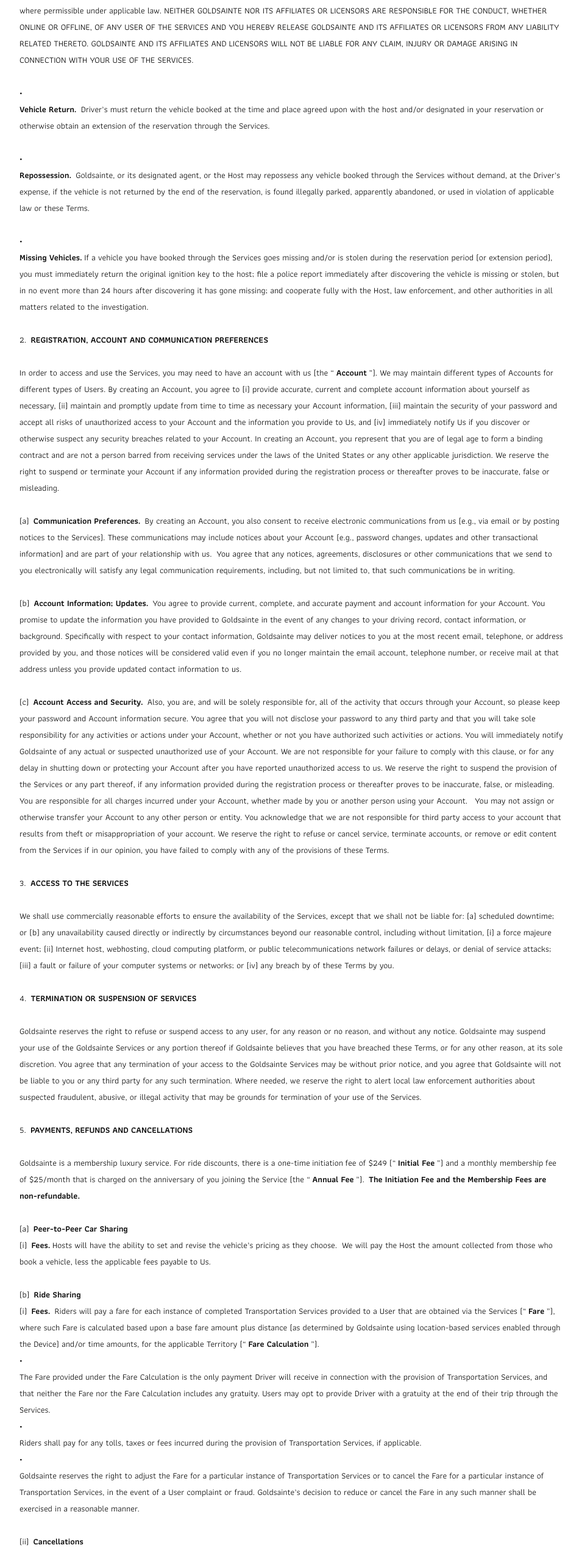
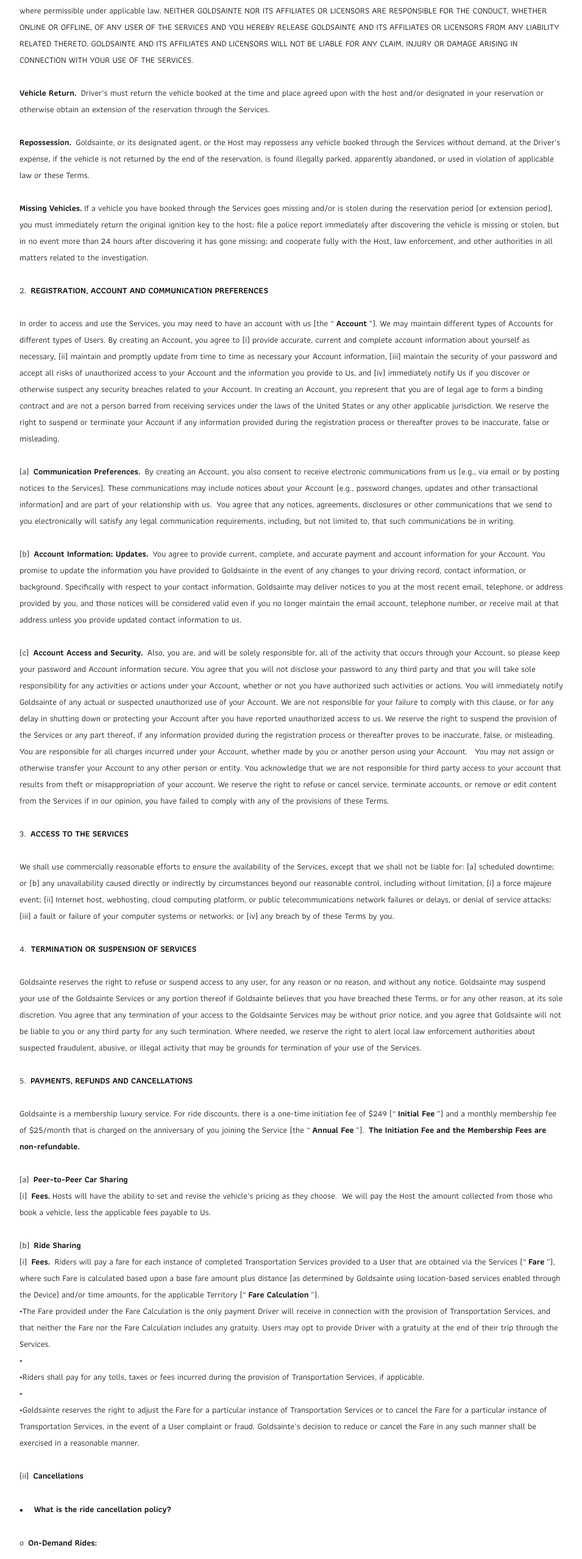
Before and after one commit to DesignGoldsainte/goldsainte48, a plain HTML site: page terms-and-conditions.html in a window 1280 px wide. Shown: the part 3943-6500 px from the top of the page at 61% size, without its empty margins (162-1117 px from the left). Drawn offline with Linux system fonts and the light colour scheme; a web font is replaced by a local one.

Commit message:
Update terms-and-conditions.html

```diff
--- a/terms-and-conditions.html
+++ b/terms-and-conditions.html
@@ -736,7 +736,7 @@
             </p>
             <p class="p">
               <span class="provide-a-brief-written-descr">
-                <span class="this-website-is">•</span>
+                <span class="this-website-is"></span>
               </span>
             </p>
             <p class="p">
@@ -757,7 +757,7 @@
             </p>
             <p class="p">
               <span class="provide-a-brief-written-descr">
-                <span class="this-website-is">•</span>
+                <span class="this-website-is"></span>
               </span>
             </p>
             <p class="p">
@@ -780,7 +780,7 @@
             </p>
             <p class="p">
               <span class="provide-a-brief-written-descr">
-                <span class="this-website-is">•</span>
+                <span class="this-website-is"></span>
               </span>
             </p>
             <p class="p">
@@ -1094,13 +1094,13 @@
             </p>
             <p class="p">
               <span class="provide-a-brief-written-descr">
-                <span class="this-website-is">•</span>
-              </span>
-            </p>
-            <p class="p">
-              <span class="provide-a-brief-written-descr">
-                <span class="this-website-is"
-                  >The Fare provided under the Fare Calculation is the only
+                <span class="this-website-is"></span>
+              </span>
+            </p>
+            <p class="p">
+              <span class="provide-a-brief-written-descr">
+                <span class="this-website-is"
+                  >•The Fare provided under the Fare Calculation is the only
                   payment Driver will receive in connection with the provision
                   of Transportation Services, and that neither the Fare nor the
                   Fare Calculation includes any gratuity. Users may opt to
@@ -1117,7 +1117,7 @@
             <p class="p">
               <span class="provide-a-brief-written-descr">
                 <span class="this-website-is"
-                  >Riders shall pay for any tolls, taxes or fees incurred during
+                  >•Riders shall pay for any tolls, taxes or fees incurred during
                   the provision of Transportation Services, if
                   applicable. </span
                 >
@@ -1131,7 +1131,7 @@
             <p class="p">
               <span class="provide-a-brief-written-descr">
                 <span class="this-website-is"
-                  >Goldsainte reserves the right to adjust the Fare for a
+                  >•Goldsainte reserves the right to adjust the Fare for a
                   particular instance of Transportation Services or to cancel
                   the Fare for a particular instance of Transportation Services,
                   in the event of a User complaint or fraud. Goldsainte’s
```
